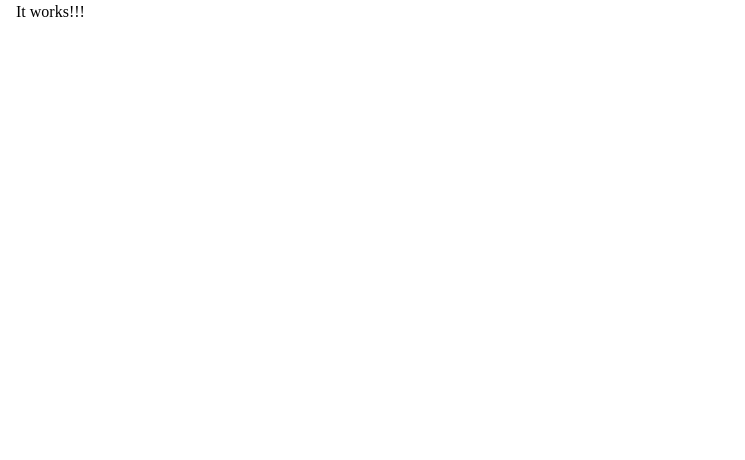
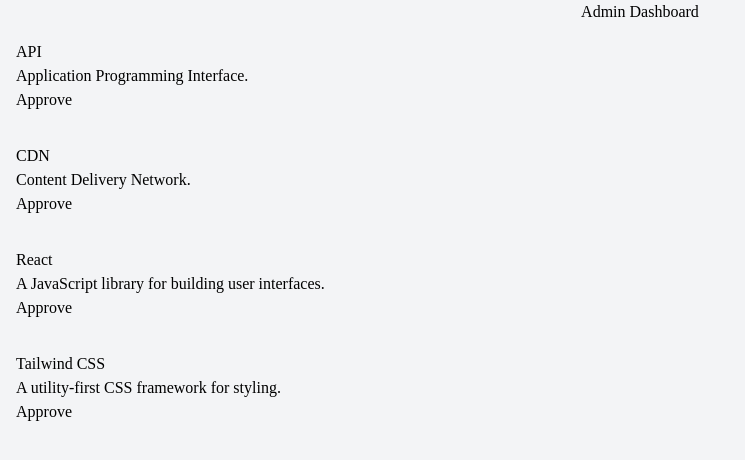
Before and after one commit to 0xOneBeing/tech-dictionary, a React (Create React App) app: page /admin in a window 1280 px wide. Shown: the top 460 px of the page, without its empty margins (0-745 px from the left). Built offline with nearby package versions, Linux system fonts and the light colour scheme.

Commit message:
Basic app structure done.

```diff
--- a/src/App.js
+++ b/src/App.js
@@ -1,6 +1,9 @@
+import "./App.css";
 import { initializeApp } from "firebase/app";
-
-import "./App.css";
+import { Route, BrowserRouter as Router, Routes } from "react-router-dom";
+import Home from "./pages/Home/Home";
+import SubmitWord from "./pages/SubmitWord/SubmitWord";
+import Admin from "./pages/Admin/Admin";
 
 const firebaseConfig = {};
 
@@ -9,9 +12,22 @@
 
 function App() {
   return (
-    <div className="container mx-auto px-4">
-      <p>It works!!!</p>
-    </div>
+    // <div className="mx-auto">
+    //   <div className="container mx-auto">
+    //     <div className="bg-white rounded-full mt-3 p-4 text-center sticky">
+    //       <p className="mb-0">Tech Dictionary</p>
+    //     </div>
+    //   </div>
+    // </div>
+    <Router>
+      <div className="min-h-screen bg-gray-100">
+        <Routes>
+          <Route path="/" element={<Home />} />
+          <Route path="/submit" element={<SubmitWord />} />
+          <Route path="/admin" element={<Admin />} />
+        </Routes>
+      </div>
+    </Router>
   );
 }
 
--- a/src/index.css
+++ b/src/index.css
@@ -70,6 +70,8 @@
   font-family: "Zilla Slab", serif;
   font-weight: 400;
   font-style: normal;
+  background: navy;
+  /* color: white; */
 }
 
 code {
--- /dev/null
+++ b/src/mock_db/term.js
@@ -0,0 +1,16 @@
+// terms.js
+export const terms = [
+  { id: 1, term: "API", description: "Application Programming Interface." },
+  { id: 2, term: "CDN", description: "Content Delivery Network." },
+  {
+    id: 3,
+    term: "React",
+    description: "A JavaScript library for building user interfaces.",
+  },
+  {
+    id: 4,
+    term: "Tailwind CSS",
+    description: "A utility-first CSS framework for styling.",
+  },
+  // Add more terms as needed
+];
```
Also changed, not shown: src/mock_db/README.md (added).
